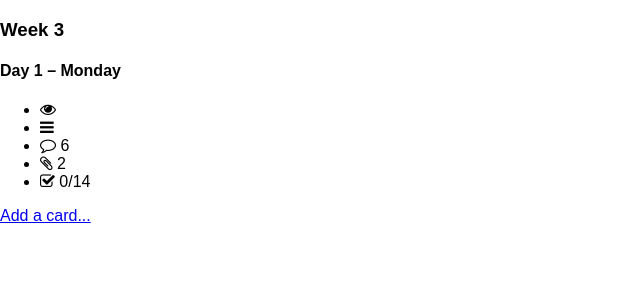
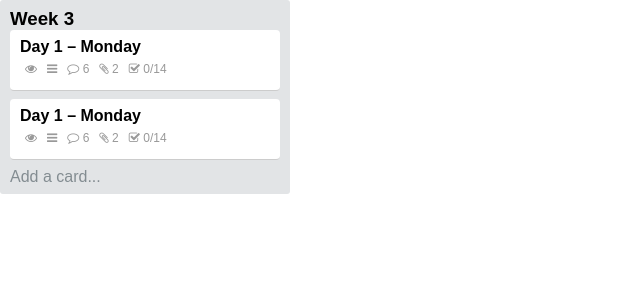
Before and after one commit to agzeri/trello, a React (Create React App) app: page / in a window 1280 px wide. Shown: the top 300 px of the page, without its empty margins (0-640 px from the left). Built offline with nearby package versions, Linux system fonts and the light colour scheme.

Commit message:
[styles] Add classes and styles to Trello clone.

```diff
--- a/src/App.css
+++ b/src/App.css
@@ -26,3 +26,53 @@
   from { transform: rotate(0deg); }
   to { transform: rotate(360deg); }
 }
+
+/*
+List.js
+*/
+.list {
+  background-color: #e2e4e6;
+  width: 270px;
+  border-radius: 3px;
+}
+
+.list,
+.card {
+  padding: 8px 10px;
+}
+
+.list__title,
+.card__title {
+  margin: 0;
+}
+
+.card {
+  background-color: white;
+  margin-bottom: 8px;
+  border-radius: 4px;
+  border-bottom: 1px solid #CCC;
+}
+
+.stats {
+  color: #999;
+  list-style-type: none;
+  padding: 0;
+  margin: 0;
+  display: flex;
+  margin: 6px 0;
+  font-size: 12px;
+}
+
+.stats li {
+  margin: 0 5px;
+}
+
+.card__add {
+  color: #838c91;
+  text-decoration: none;
+  display: block;
+}
+
+.card__add:hover {
+  text-decoration: underline;
+}
--- a/src/components/Card.js
+++ b/src/components/Card.js
@@ -3,9 +3,9 @@ import React, { Component } from 'react';
 class Card extends Component {
   render() {
     return (
-      <article>
-        <h4>Day 1 – Monday</h4>
-        <ul>
+      <article className='card'>
+        <h4 className='card__title'>Day 1 – Monday</h4>
+        <ul className='stats'>
           <li>
             <i className='fa fa-eye'></i>
           </li>
--- a/src/components/List.js
+++ b/src/components/List.js
@@ -8,13 +8,14 @@ class List extends Component {
       <section>
         <div className='list'>
           <header className='list__header'>
-            <h3>Week 3</h3>
+            <h3 className='list__title'>Week 3</h3>
           </header>
           <div className='list__container'>
             <Card />
+            <Card />
           </div>
           <footer>
-            <a href='#'>Add a card...</a>
+            <a href='#' className='card__add'>Add a card...</a>
           </footer>
         </div>
       </section>
```
